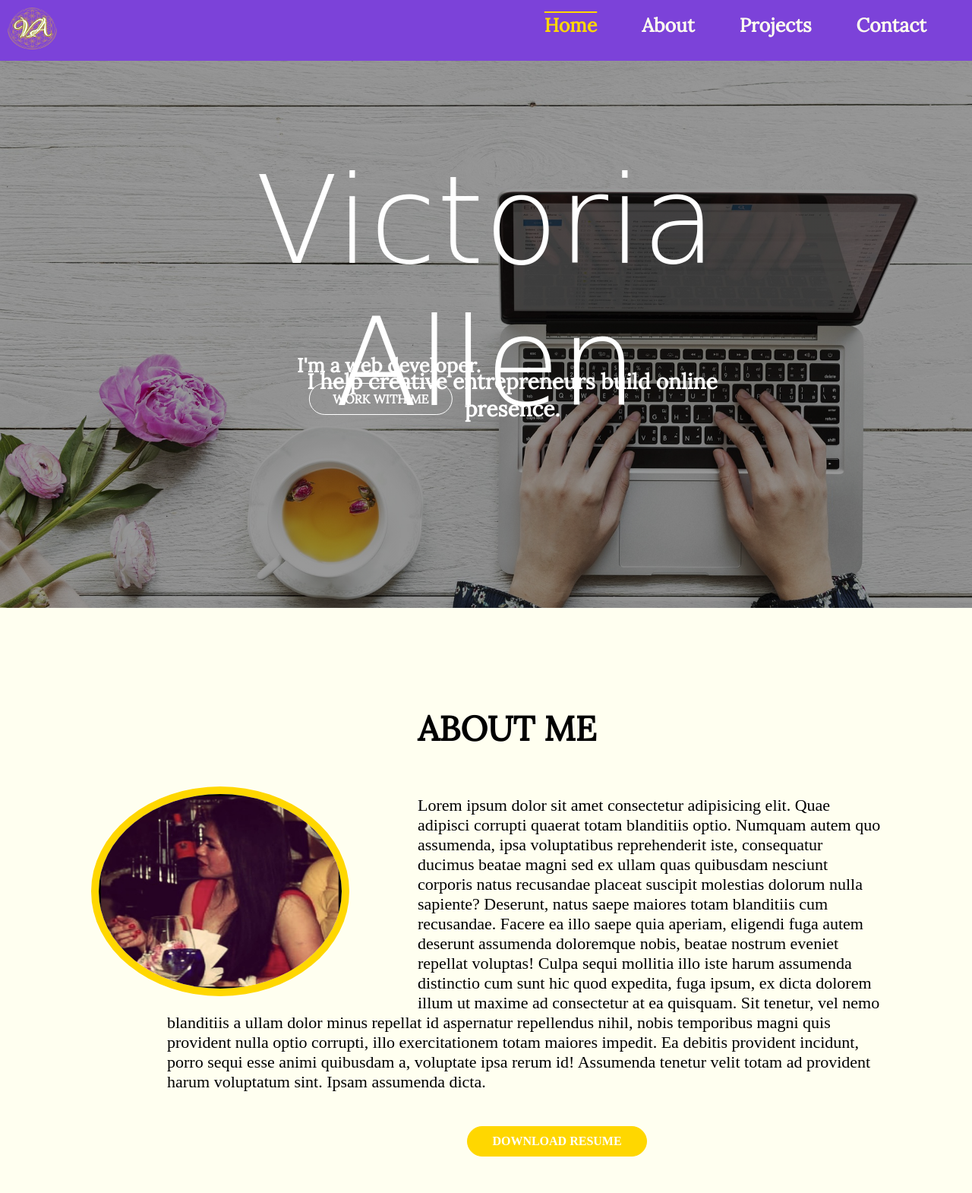
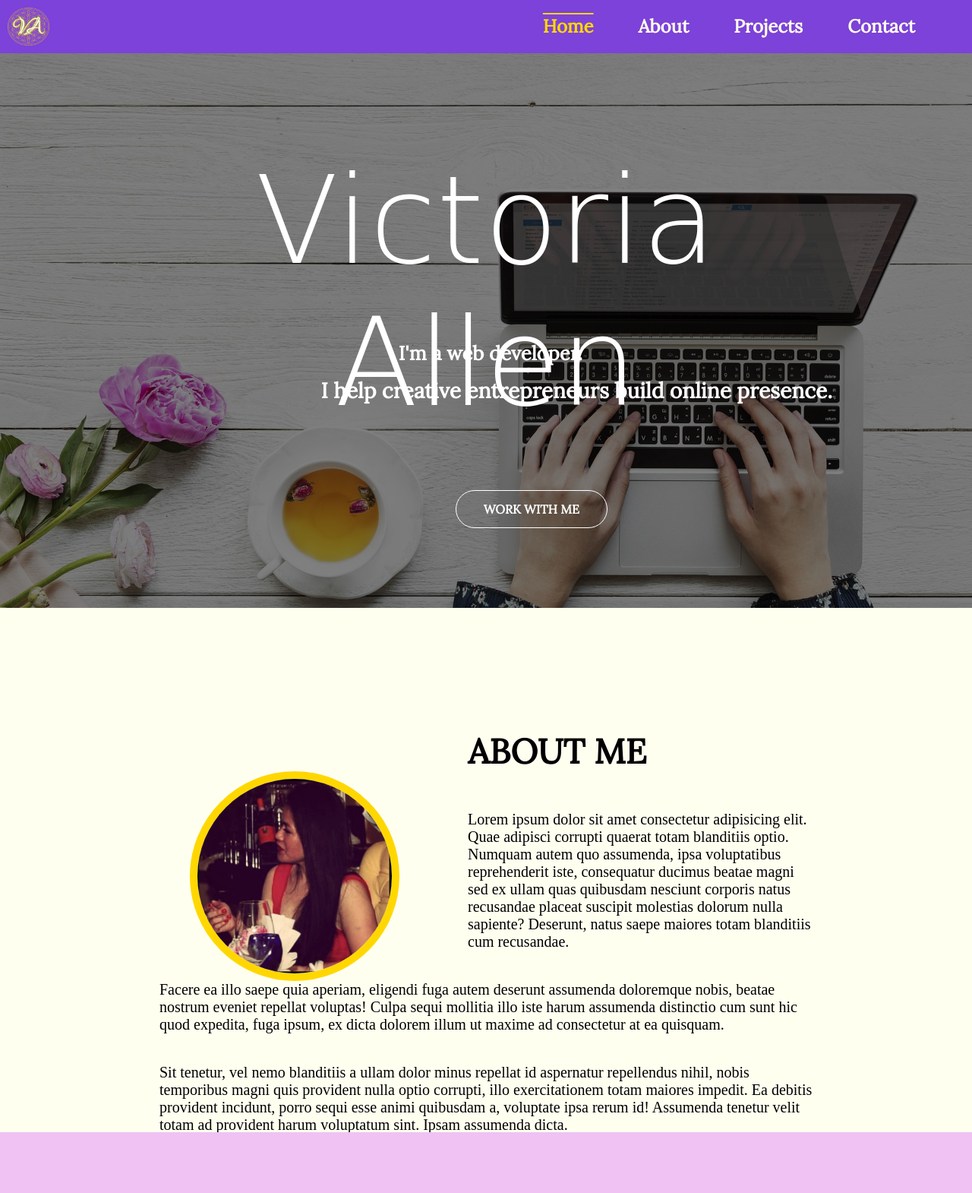
Before and after one commit to queengorga/portfolio, a plain HTML site: page index.html in a window 1280 px wide. Shown: the top 1570 px of the page at 76% size. Drawn offline with Linux system fonts and the light colour scheme; a web font is replaced by a local one.

Commit message:
Modifications in welcome and about sections

```diff
--- a/css/style.css
+++ b/css/style.css
@@ -6,7 +6,7 @@
 
 header
 {
-    height: 10vh;
+    height: 8vh;
     min-height: 70px;
     background:	#7c42d9;
     position: fixed;
@@ -23,23 +23,22 @@ header
 #navbar .container ul
 {
     text-align: right;
-    margin-top: -92px;
+    margin-top: -85px;
     padding-top: 15px;
 }
 
 #navbar li
 {
     display: inline;
-    margin-right: 25px;
+    margin-right: 55px;
 }
 
 #navbar li a
 {
   color: ivory;
   text-decoration: none;
-  padding: 5px 15px;
   font-family: 'Lora', serif;
-  font-size: 25px;
+  font-size: 1.5rem;
   font-weight: bold;
 }
 
@@ -61,20 +60,16 @@ header
 {
     padding: 25px;
     padding-top: 10px;
-    width: 65px;
-    height: 55px;
+    width: 55px;
+    height: 50px;
     margin-left:-35px;
-    -webkit-border-radius:55%;
-    -moz-border-radius:55%;
-    -ms-border-radius:55%;
-    -o-border-radius:55%;
 }
 
 /* Home - Welcome Section */
 
 #welcome-section .container
 {
-    background-image: linear-gradient(rgba(0, 0, 0, 0.40), rgba(0, 0, 0, 0.40)), url('../img/welcome.jpg');
+    background-image: linear-gradient(rgba(0, 0, 0, 0.50), rgba(0, 0, 0, 0.50)), url('../img/welcome.jpg');
     background-size: cover;
     background-position: center;
     background-repeat: no-repeat;
@@ -107,13 +102,8 @@ header
     font-weight: bold;
     color: white;
     position: absolute;
-    top: 60%;
-    left: 40%;
-    transform: translate(-50%, -50%);
-    -webkit-transform: translate(-50%, -50%);
-    -moz-transform: translate(-50%, -50%);
-    -ms-transform: translate(-50%, -50%);
-    -o-transform: translate(-50%, -50%);
+    top: 56%;
+    left: 41%;
 }
 
 #welcome-section h3
@@ -124,13 +114,8 @@ header
     font-weight: bold;
     color: white;
     position: absolute;
-    top: 65%;
-    left: 52.7%;
-    transform: translate(-50%, -50%);
-    -webkit-transform:;
-    -moz-transform:;
-    -ms-transform:;
-    -o-transform:;
+    top: 62%;
+    left: 33%;
 }
 
 #welcome-section button /* button links to contact section */
@@ -141,13 +126,13 @@ header
     font-weight: bold;
     color: white;
     background-color: transparent;
-    top: 525px;
-    left: 25.5%;
+    top: 670px;
+    left: 41%;
     transform: translate(-50%, -50%);
-    -webkit-transform:;
-    -moz-transform:;
-    -ms-transform:;
-    -o-transform:;
+    -webkit-transform: translate(-50%, -50%);
+    -moz-transform: translate(-50%, -50%);
+    -ms-transform: translate(-50%, -50%);
+    -o-transform: translate(-50%, -50%);
     border: 1.5px solid white;
     border-radius: 40px;
     position: relative;
@@ -157,6 +142,8 @@ header
     margin-left: 175px;
     font-size: 16px;
     font-weight: bold;
+    width: 200px;
+    height: 50px;
     text-transform: uppercase;
     -webkit-border-radius: 40px;
     -moz-border-radius: 40px;
@@ -187,17 +174,17 @@ header
 
 #about-me .container
 {
-  height: 100vh;
+  height: 80vh;
   overflow:  hidden;
 }
 
 #about-me .about-left img
 {
- margin-top: 185px;
- margin-left: 120px;
+ margin-top: 165px;
+ margin-left: 250px;
  margin-right: 90px;
  float: left;
- width: 25vw;
+ width: 20vw;
  height: 20vw;
  border: 10px solid gold;
  border-radius: 50%;
@@ -213,7 +200,7 @@ header
   font-family: 'Lora', serif;
   font-size: 45px;
   text-align: left;
-  margin-top: 50px;
+  padding-top: 80px;
   margin-bottom: 30px;
 }
 
@@ -225,23 +212,24 @@ header
 
 #about-me .about-right p
 {
-  font-size: 22px;
+  font-size: 1.25rem;
   justify-content: center;
-  text-align: left;
+  text-align: left justify;
   margin-left: 100px;
-  padding: 30px;
+  margin-right: 100px;
+  padding: 20px;
 }
 
 
 #about-me .button /* button links to downloadable CV */
 {
     margin-top: 15px;
-    margin-left: 525px;
+    margin-left: 650px;
     width: 175px;
     border: 1.5px solid gold;
     border-radius: 40px;
     padding: 10px 30px;
-    color: white;
+    color: black;
     background-color: gold;
     text-decoration: none;
     font-size: 16px;
@@ -464,10 +452,10 @@ footer .container p
     text-decoration: none;
     border: 1.5px solid white;
     border-radius: 50px;
-    -webkit-border-radius:;
-    -moz-border-radius:;
-    -ms-border-radius:;
-    -o-border-radius:;
+    -webkit-border-radius: 50px;
+    -moz-border-radius: 50px;
+    -ms-border-radius: 50px;
+    -o-border-radius: 50px;
     float: right;
     text-align: center;
     margin-top: -50px;
@@ -538,6 +526,5 @@ footer .container p
 .scroll-up a:visited
 {
     text-decoration: none;
-    decoration: none;
     color: inherit;
 }
--- a/index.html
+++ b/index.html
@@ -51,10 +51,15 @@
                     <p>Lorem ipsum dolor sit amet consectetur adipisicing elit. Quae adipisci corrupti quaerat totam blanditiis
                         optio. Numquam autem quo assumenda, ipsa voluptatibus reprehenderit iste, consequatur ducimus beatae
                         magni sed ex ullam quas quibusdam nesciunt corporis natus recusandae placeat suscipit molestias dolorum
-                        nulla sapiente? Deserunt, natus saepe maiores totam blanditiis cum recusandae. Facere ea illo saepe
-                        quia aperiam, eligendi fuga autem deserunt assumenda doloremque nobis, beatae nostrum eveniet repellat
-                        voluptas! Culpa sequi mollitia illo iste harum assumenda distinctio cum sunt hic quod expedita, fuga
-                        ipsum, ex dicta dolorem illum ut maxime ad consectetur at ea quisquam. Sit tenetur, vel nemo blanditiis
+                        nulla sapiente? Deserunt, natus saepe maiores totam blanditiis cum recusandae.</p>
+                        <p>Facere ea illo saepe
+                            quia aperiam, eligendi fuga autem deserunt assumenda doloremque nobis, beatae nostrum
+                            eveniet repellat
+                            voluptas! Culpa sequi mollitia illo iste harum assumenda distinctio cum sunt hic quod
+                            expedita, fuga
+                            ipsum, ex dicta dolorem illum ut maxime ad consectetur at ea quisquam.</p>
+                        <p>Sit tenetur, vel
+                        nemo blanditiis
                         a ullam dolor minus repellat id aspernatur repellendus nihil, nobis temporibus magni quis provident
                         nulla optio corrupti, illo exercitationem totam maiores impedit. Ea debitis provident incidunt, porro
                         sequi esse animi quibusdam a, voluptate ipsa rerum id! Assumenda tenetur velit totam ad provident
```
